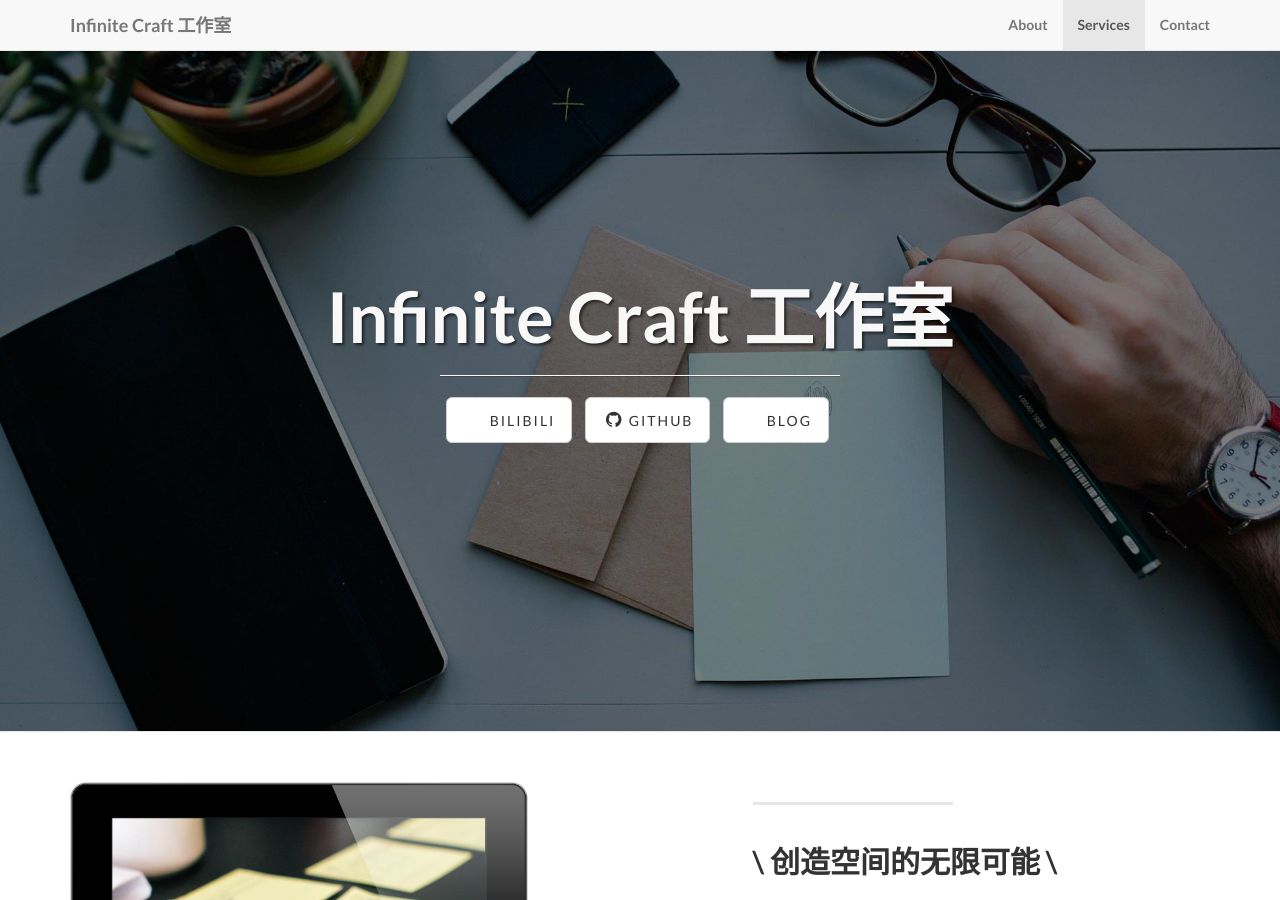
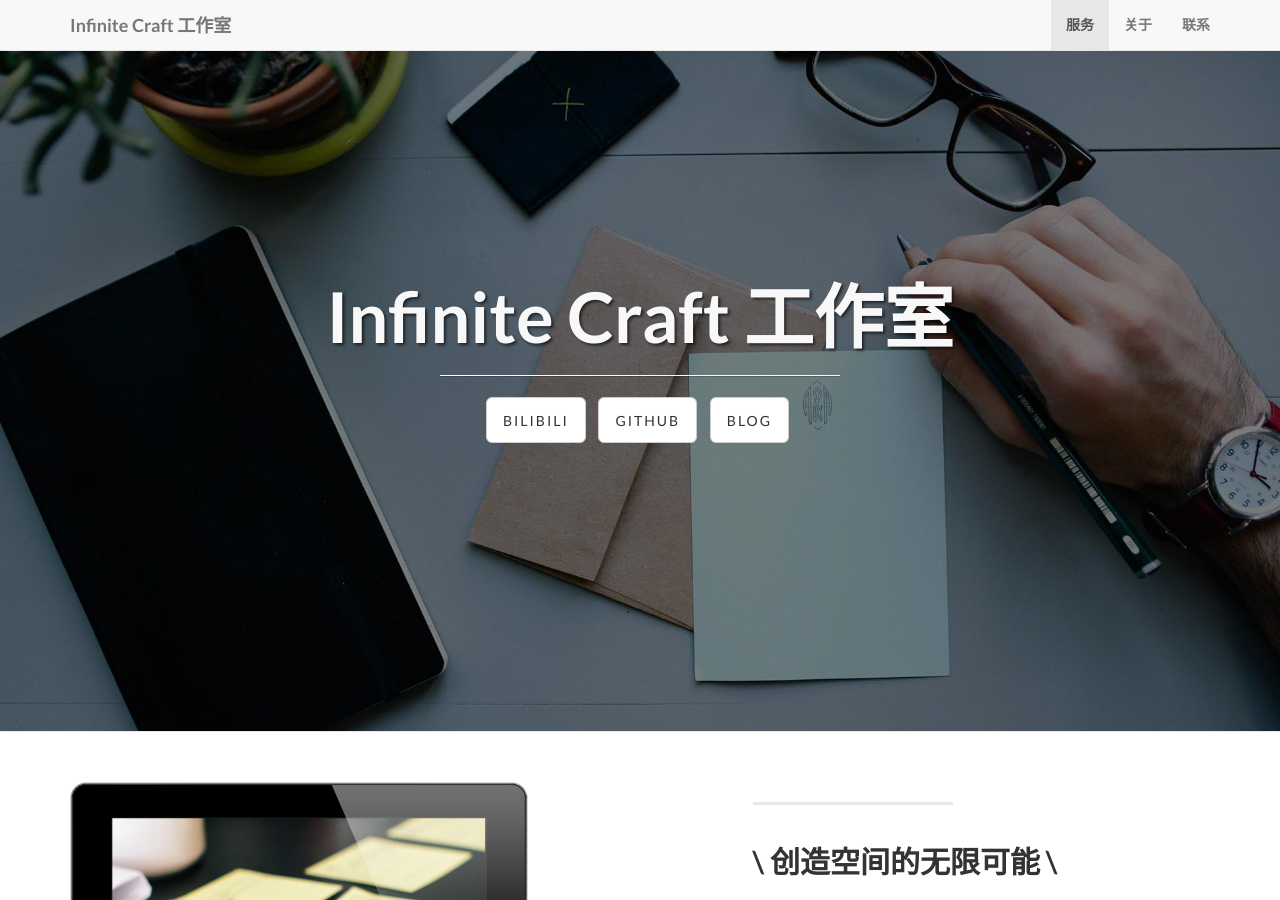
Before and after one commit to MrKarro/infinite-craft-landing-page, a Jekyll site: the page built from index.html, in a window 1280 px wide and 900 px high. Built offline with Jekyll 4.4.1, drawn with Linux system fonts in a browser that asks for light colours.

Commit message:
更新了 header.html

```diff
--- a/_includes/header.html
+++ b/_includes/header.html
@@ -14,14 +14,14 @@
         <!-- Collect the nav links, forms, and other content for toggling -->
         <div class="collapse navbar-collapse" id="bs-example-navbar-collapse-1">
             <ul class="nav navbar-nav navbar-right">
-            	<li>
-                    <a class="page-scroll" href="#about">About</a>
+							  <li>
+                    <a class="page-scroll" href="#services">服务</a>
+                </li>
+            	  <li>
+                    <a class="page-scroll" href="#about">关于</a>
                 </li>
                 <li>
-                    <a class="page-scroll" href="#services">Services</a>
-                </li>
-                <li>
-                    <a class="page-scroll" href="#contact">Contact</a>
+                    <a class="page-scroll" href="#contact">联系</a>
                 </li>
             </ul>
         </div>
@@ -43,11 +43,24 @@
 						<h3>{{ page.subTitle }}</h3>
 						<hr class="intro-divider">
 						<ul class="list-inline intro-social-buttons">
-							{% for social in site.social %}
 							<li>
-								<a href="{{ social.url }}" class="btn btn-default btn-lg"><i class="fa fa-{{ social.title }} fa-fw"></i> <span class="network-name">{{ social.title }}</span></a>
-							</li>
-							{% endfor %}
+							  <a href="https://space.bilibili.com/358750612" class="btn btn-default btn-lg">
+							    <i class="iconfont icon-bilibili"></i>
+							    <span class="network-name">bilibili</span>
+							  </a>
+						  </li>
+						  <li>
+							  <a href="https://github.com/MrKarro" class="btn btn-default btn-lg">
+							    <i class="iconfont icon-github"></i>
+							    <span class="network-name">github</span>
+							  </a>
+						  </li>
+						  <li>
+							  <a href="http://blog.infinite-craft.top/" class="btn btn-default btn-lg">
+							    <i class="iconfont icon-github"></i>
+							    <span class="network-name">blog</span>
+					   		</a>
+				  		</li>
 						</ul>
 					</div>
 				</div>
```
